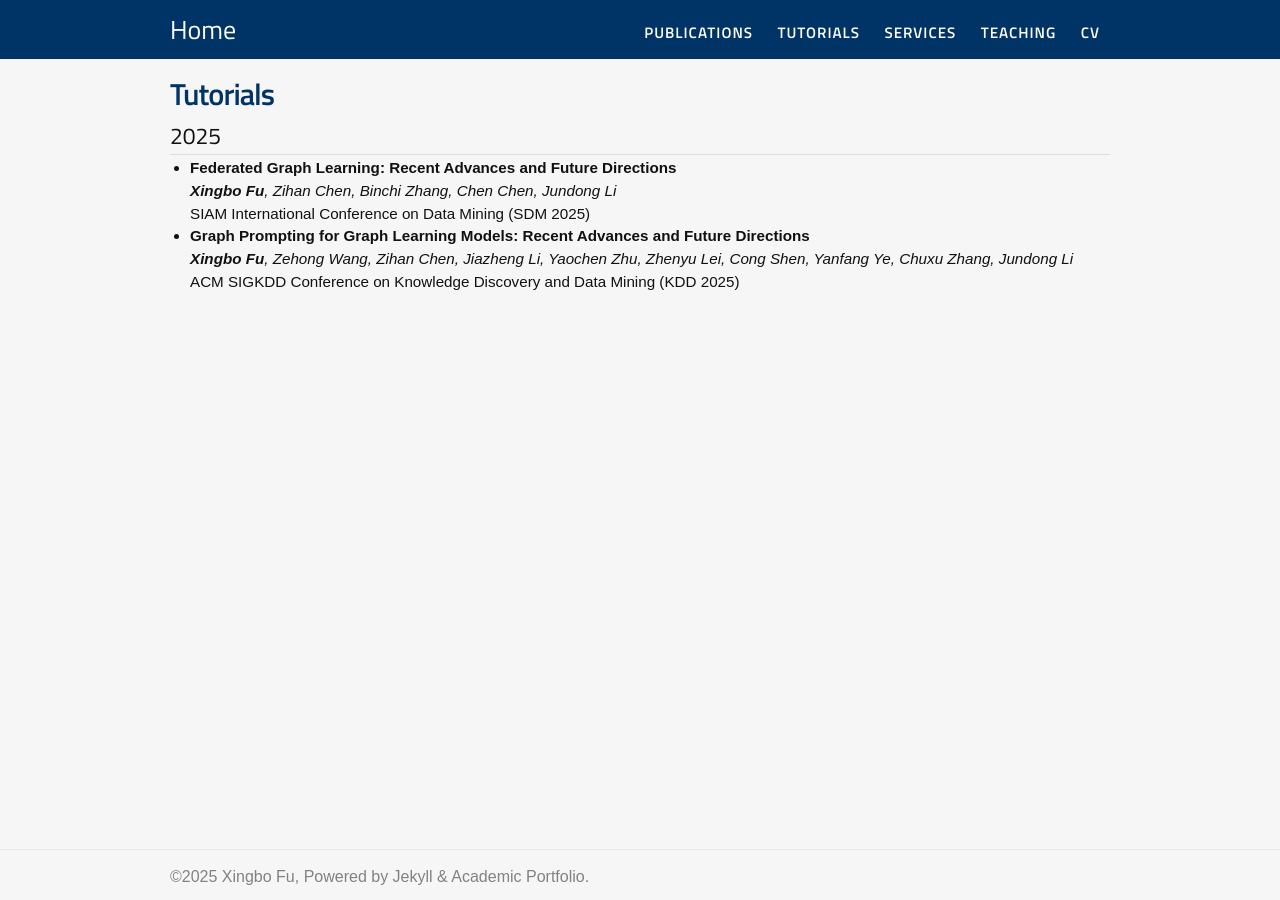
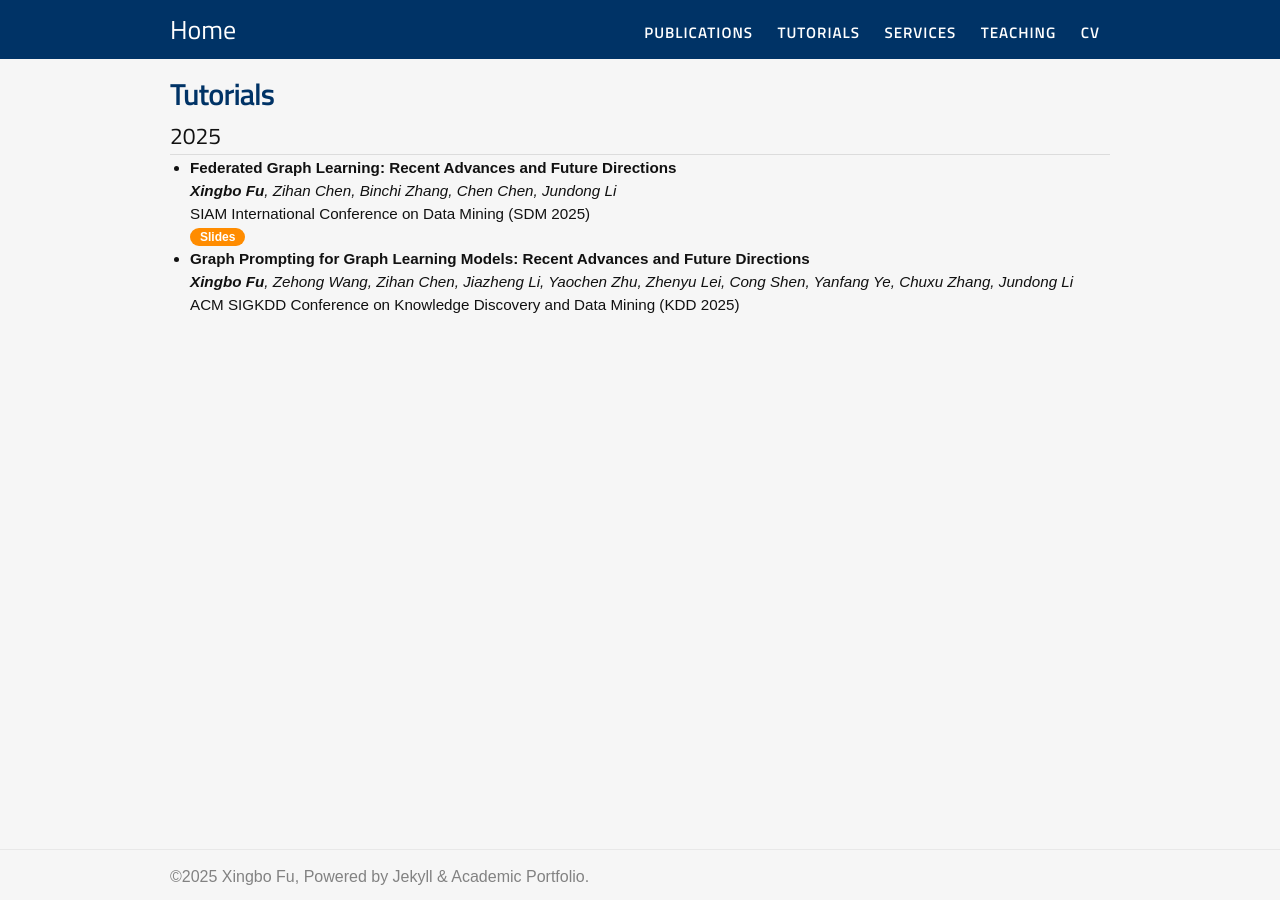
Before and after one commit to xbfu/xbfu.github.io, a Jekyll site: the page built from tutorials.md, in a window 1280 px wide. Built offline with Jekyll 4.4.1, drawn with Linux system fonts in a browser that asks for light colours; nearby versions of some CDN libraries.

Commit message:
Update tutorials.md

```diff
--- a/tutorials.md
+++ b/tutorials.md
@@ -11,6 +11,7 @@ subtitle: Tutorials - Xingbo Fu
 		<b>Federated Graph Learning: Recent Advances and Future Directions</b><br>
 		<i><b>Xingbo Fu</b>, Zihan Chen, Binchi Zhang, Chen Chen, Jundong Li</i><br>
 		SIAM International Conference on Data Mining (SDM 2025)<br>
+        	<a href="STAN.pdf"><div class="slides">Slides</div></a>
 	</li>
 	<li>
 		<b>Graph Prompting for Graph Learning Models: Recent Advances and Future Directions</b><br>
```
